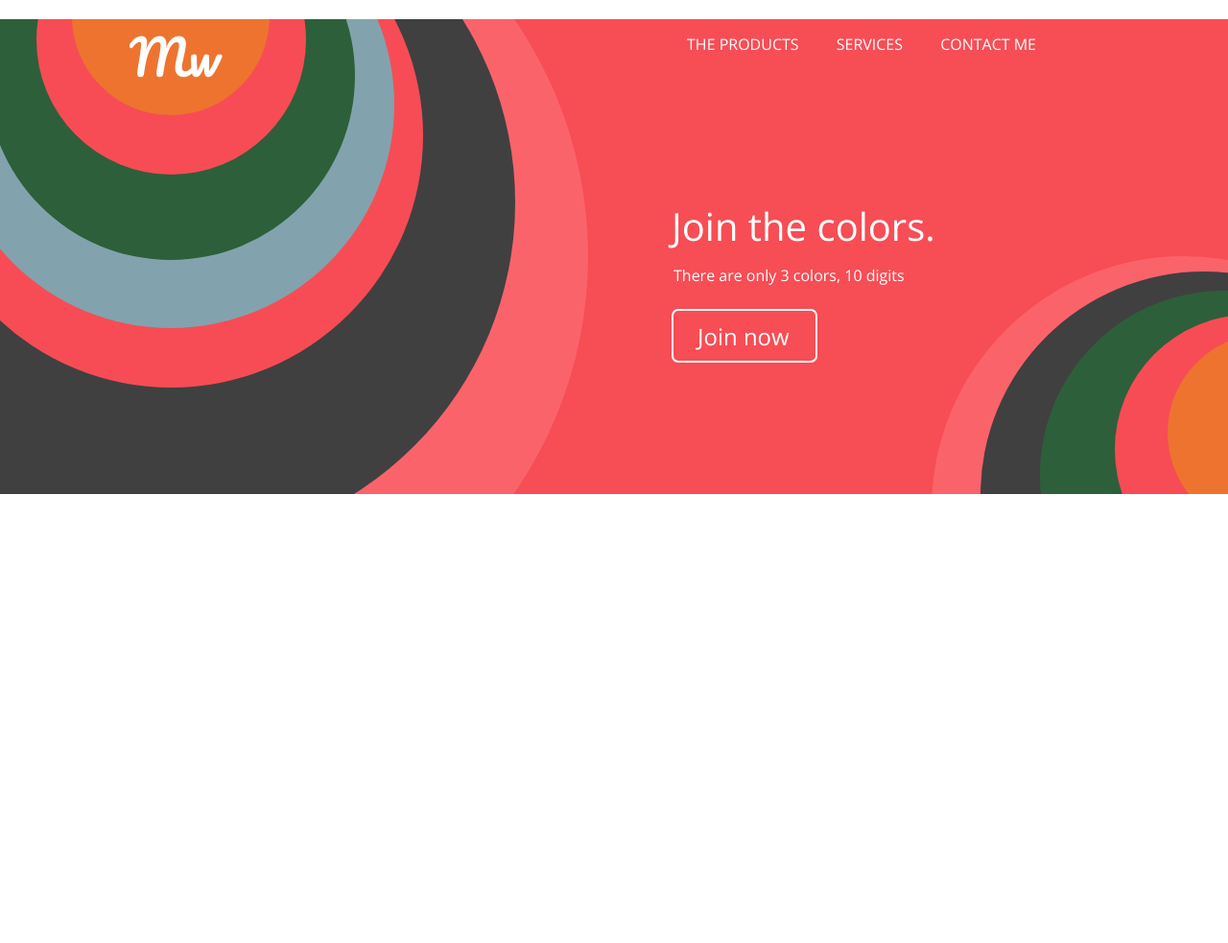
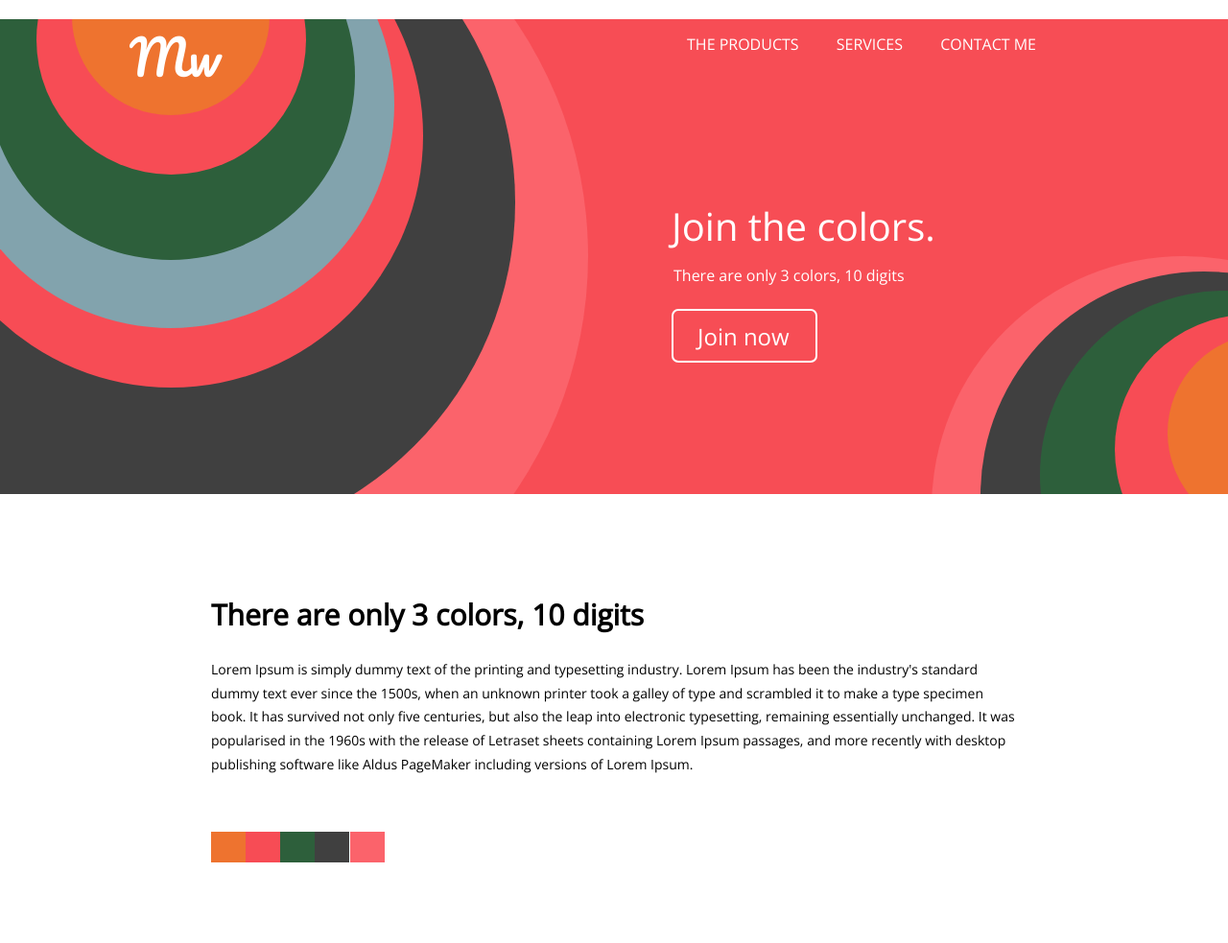
Before and after one commit to Likvidas/Circle, a plain HTML site: page index.html in a window 1280 px wide. Shown: the whole page at 96% size. Before the commit the page ends 800 px from the top, so only its background shows below. Drawn offline with nearby package versions, Linux system fonts and the light colour scheme.

Commit message:
Сверстали секцию Main

```diff
--- a/index.html
+++ b/index.html
@@ -1,14 +1,17 @@
 <!DOCTYPE html>
 <html lang="en">
+
 <head>
     <meta charset="UTF-8">
     <meta name="viewport" content="width=device-width, initial-scale=1.0">
     <meta http-equiv="X-UA-Compatible" content="ie=edge">
     <title>Document</title>
-    <link href="https://fonts.googleapis.com/css?family=Open+Sans:300,400&display=swap&subset=cyrillic-ext" rel="stylesheet">
+    <link href="https://fonts.googleapis.com/css?family=Open+Sans:300,400&display=swap&subset=cyrillic-ext"
+        rel="stylesheet">
     <link href="https://fonts.googleapis.com/css?family=Pacifico&display=swap" rel="stylesheet">
     <link rel="stylesheet" href="/css/style.css">
 </head>
+
 <body>
     <div class="container">
         <div class="circle1"></div>
@@ -60,5 +63,34 @@
         <!-- /.inner -->
     </div>
     <!-- /.container -->
+    <section class="main">
+        <div class="main__intro">
+            <h2 class="main__title">There are only 3 colors, 10 digits</h2>
+            <!-- /.main__title -->
+            <p class="main__text">Lorem Ipsum is simply dummy text of the printing and typesetting industry. Lorem Ipsum
+                has been the industry's standard dummy text ever since the 1500s, when an unknown printer took a galley
+                of type and scrambled it to make a type specimen book. It has survived not only five centuries, but also
+                the leap into electronic typesetting, remaining essentially unchanged. It was popularised in the 1960s
+                with the release of Letraset sheets containing Lorem Ipsum passages, and more recently with desktop
+                publishing software like Aldus PageMaker including versions of Lorem Ipsum.</p>
+            <!-- /.main__text -->
+            <div class="main__color-line">
+                <div class="color-line__item1"></div>
+                <!-- /.color-line__item1 -->
+                <div class="color-line__item2"></div>
+                <!-- /.color-line__item2 -->
+                <div class="color-line__item3"></div>
+                <!-- /.color-line__item3 -->
+                <div class="color-line__item4"></div>
+                <!-- /.color-line__item4 -->
+                <div class="color-line__item5"></div>
+                <!-- /.color-line__item5 -->
+            </div>
+            <!-- /.main__color-line -->
+        </div>
+        <!-- /.main__intro -->
+    </section>
+    <!-- /.main -->
 </body>
+
 </html>
--- a/sass/style.sass
+++ b/sass/style.sass
@@ -146,3 +146,47 @@
         margin-top: 24px
         padding: 10px 27px 9px 25px
         border-radius: 7px
+.main
+    height: 448px
+    width: 1280px
+    margin: 0 auto
+    background-color: #ffffff
+    .main__intro
+        padding: 85px 220px 0
+        .main__title
+            font-size: 30px
+            margin-bottom: 25px
+        .main__text
+            font-size: 14px
+            line-height: 24.72px
+            margin-bottom: 57px
+
+.color-line__item1
+    display: inline-block
+    width: 36px
+    height: 32px
+    background-color: #ee732f
+    margin-right: -4px
+.color-line__item2
+    display: inline-block
+    width: 36px
+    height: 32px
+    background-color: #f74c55
+    margin-right: -4px
+.color-line__item3
+    display: inline-block
+    width: 36px
+    height: 32px
+    background-color: #2d5f3b
+    margin-right: -4px
+.color-line__item4
+    display: inline-block
+    width: 36px
+    height: 32px
+    background-color: #404040
+    margin-right: -4px
+.color-line__item5
+    display: inline-block
+    width: 36px
+    height: 32px
+    background-color: #fb636b
```
Also changed, not shown: css/style.css, 1 other file.
